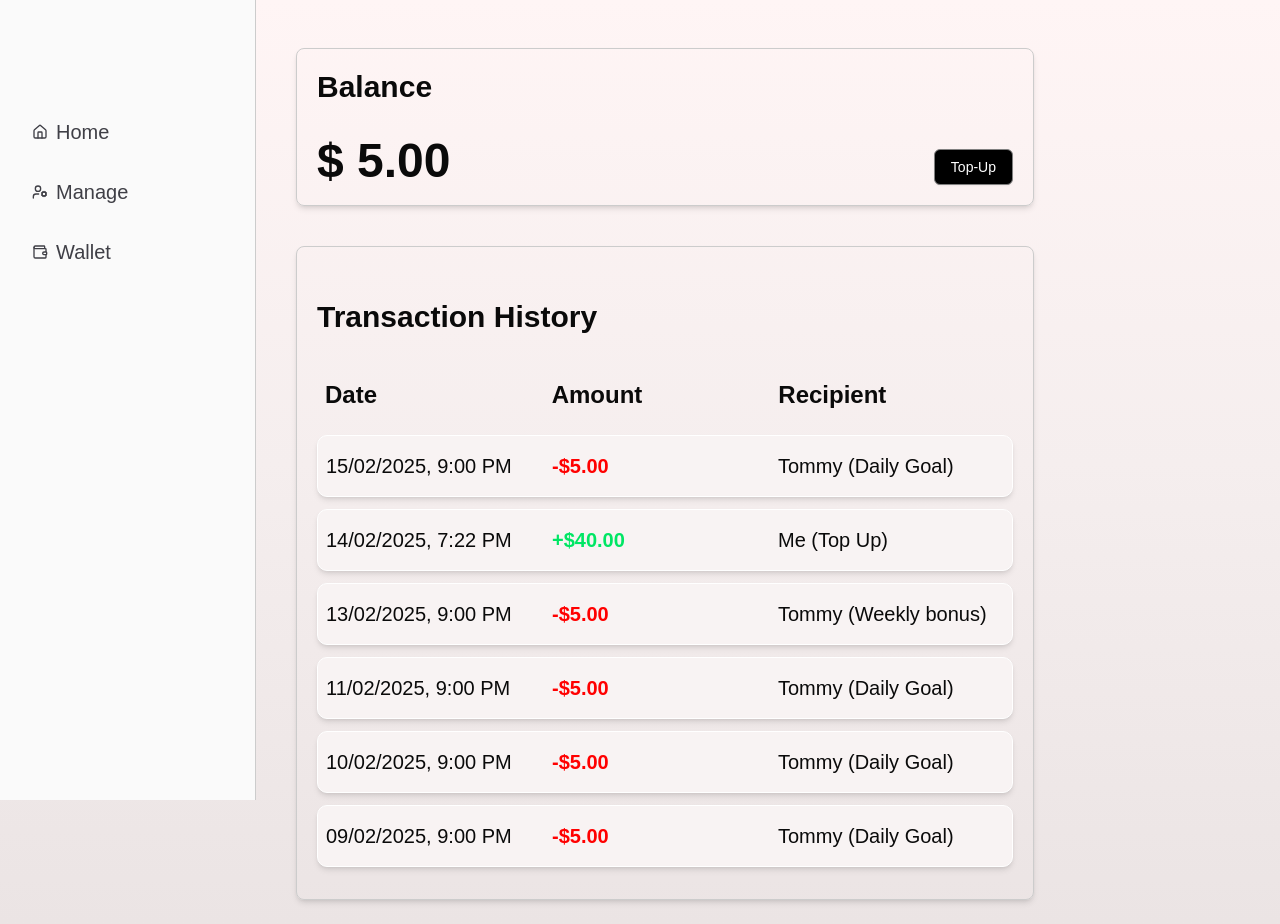
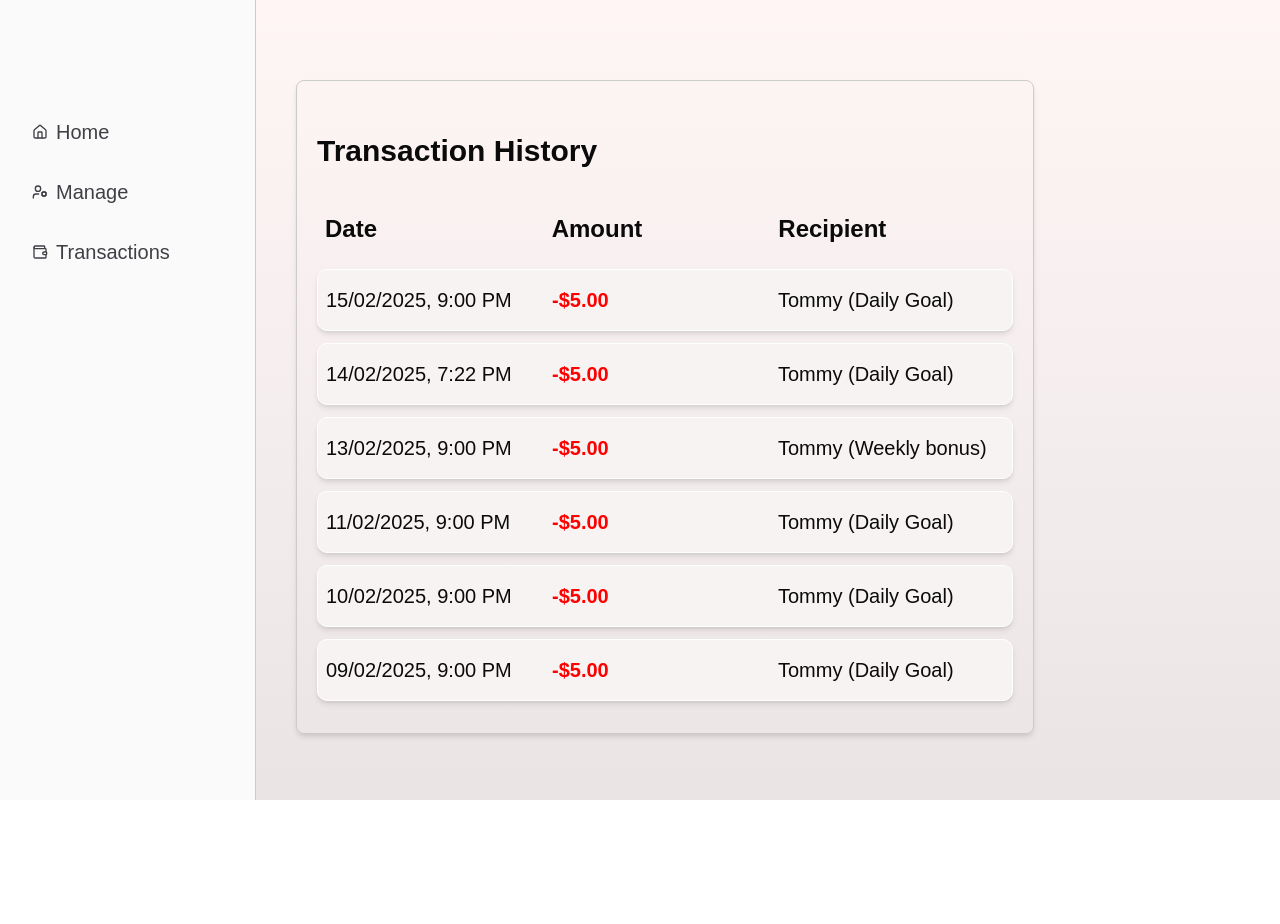
Before and after one commit to HackJanitors/logout, a Next.js app in the folder frontend/: page /wallet in a window 1280 px wide. After the commit the page ends 800 px from the top, so only its background shows below. Built offline with nearby package versions, Linux system fonts and the light colour scheme; no server answers.

Commit message:
Demo stuff

```diff
--- a/frontend/src/app/wallet/page.js
+++ b/frontend/src/app/wallet/page.js
@@ -15,9 +15,9 @@ export default function Wallet() {
         },
         {
             date: "14/02/2025, 7:22 PM",
-            amount: "$40.00",
-            recipient: "Me (Top Up)",
-            topUp: true,
+            amount: "$5.00",
+            recipient: "Tommy (Daily Goal)",
+            topUp: false,
         },
         {
             date: "13/02/2025, 9:00 PM",
@@ -47,8 +47,8 @@ export default function Wallet() {
     ]
 
     return (
-        <div className="mt-12 ml-10 w-full">
-            <div id="balance" className="border w-3/4 p-5 rounded-lg shadow-md flex flex-col">
+        <div className="mt-10 ml-10 w-full">
+            {/* <div id="balance" className="border w-3/4 p-5 rounded-lg shadow-md flex flex-col">
                 <div>
                     <h1 className="text-3xl font-semibold "> Balance </h1>
                 </div>
@@ -56,7 +56,7 @@ export default function Wallet() {
                     $ {walletAmount.toFixed(2)}
                     <Button variant="outline" className="ml-auto bg-black text-white self-end"> Top-Up </Button>
                 </div>
-            </div>
+            </div>             */}
             <div id="history" className="mt-10 mb-6 border w-3/4 p-5 rounded-lg shadow-md flex flex-col">
                 <Transactions transactions={transactions} />
             </div>
--- a/frontend/src/components/app-sidebar.jsx
+++ b/frontend/src/components/app-sidebar.jsx
@@ -24,7 +24,7 @@ const items = [
         icon: UserCog,
     },
     {
-        title: "Wallet",
+        title: "Transactions",
         url: "wallet",
         icon: Wallet,
     }
```
Also changed, not shown: 1 other file (tests, documents, lock files or other folders).
